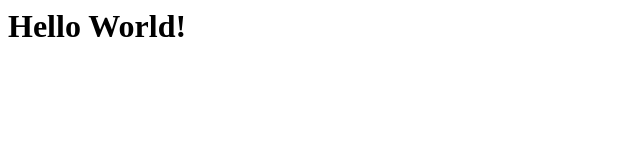
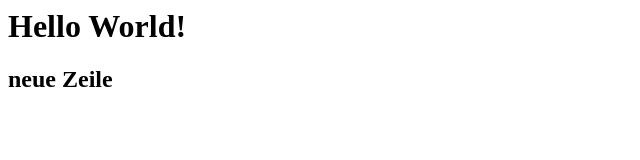
Before and after one commit to fandrelex/InterSeite, a plain HTML site: page index.html in a window 1280 px wide. Shown: the whole page, without its empty margins (0-640 px from the left). Drawn offline with Linux system fonts and the light colour scheme.

Commit message:
Update index.html

```diff
--- a/index.html
+++ b/index.html
@@ -1 +1,2 @@
 <h1>Hello World!</h1>
+<h2> neue Zeile</h2>
```
